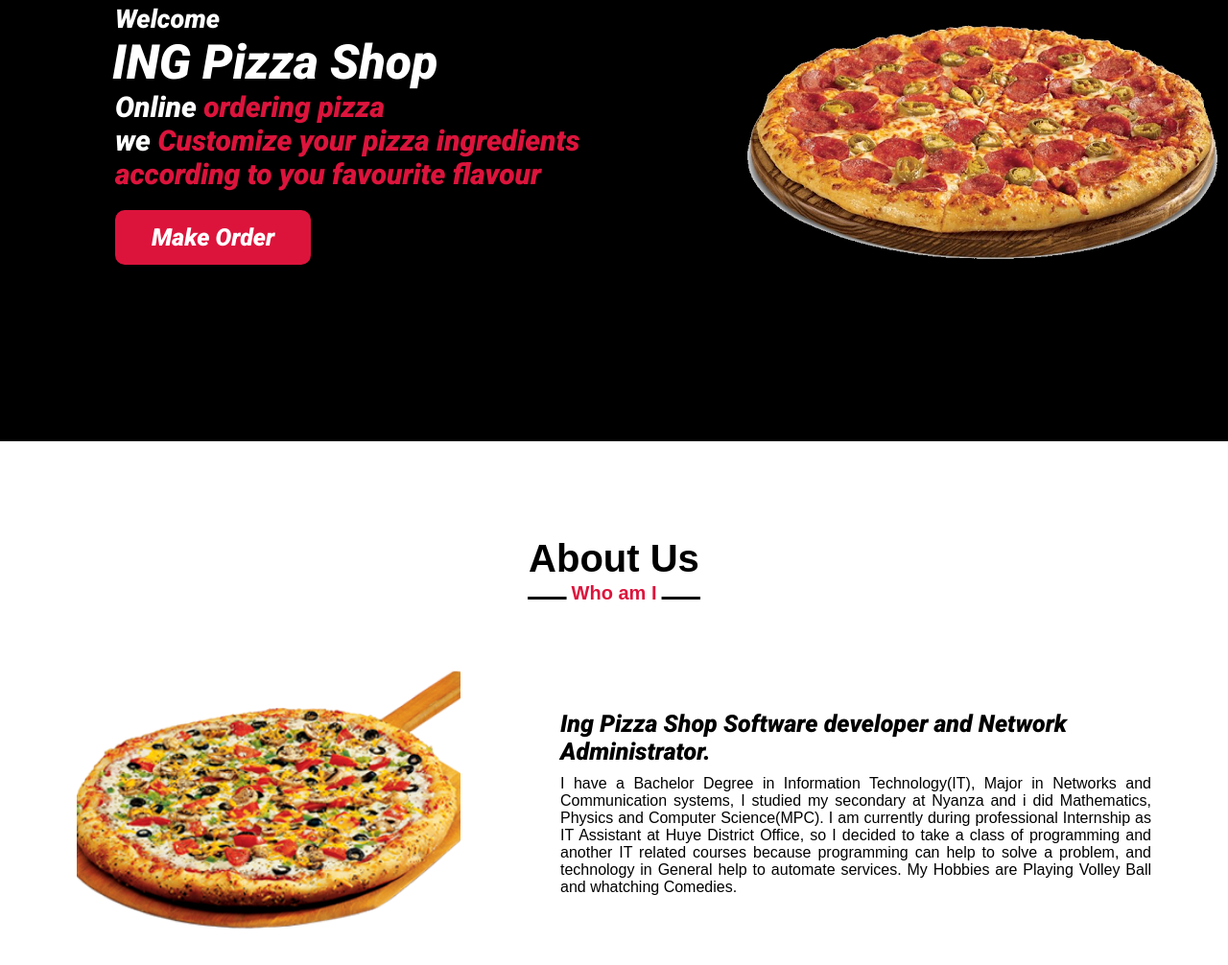
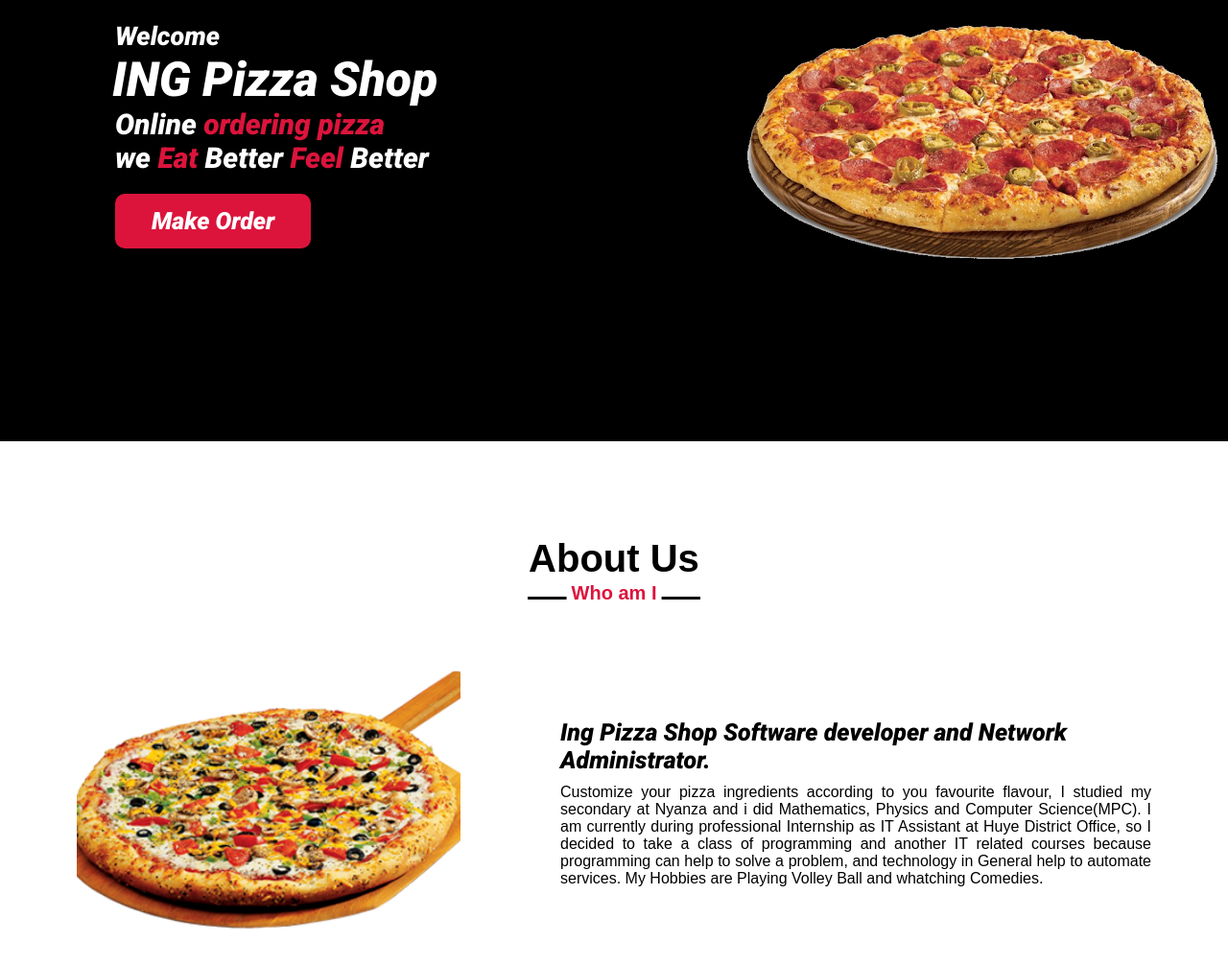
Before and after one commit to IngabireTina/IngabirePizza, a plain HTML site: page index.html in a window 1280 px wide. Shown: the part 180-1186 px from the top of the page at 96% size. Drawn offline with nearby package versions, Linux system fonts and the light colour scheme.

Commit message:
added the needed files and images

```diff
--- a/index.html
+++ b/index.html
@@ -39,7 +39,7 @@
                   <div class="text-1">Welcome</div>
                   <div class="text-2">ING Pizza Shop</div>
                   <div class="text-3">Online <span> ordering pizza<span></div>
-                  <div class="text-4">we <span>Customize your pizza ingredients<br> according to you favourite flavour</span></div>
+                  <div class="text-4">we <span>Eat </span> Better <span> Feel </span> Better </div>
                   <a href="#">Make Order</a>
              </div>
          </div>
@@ -56,7 +56,7 @@
 
                 <div class="column right">
                    <div class="text">Ing Pizza Shop <span>Software developer and Network Administrator.</span></div>
-                   <p>I have a Bachelor Degree in Information Technology(IT), Major in Networks and Communication systems,
+                   <p>Customize your pizza ingredients according to you favourite flavour,
                    I studied my secondary at Nyanza and i did Mathematics, Physics and Computer Science(MPC).
                     I am currently during professional Internship as IT Assistant at Huye District Office, so I decided to take a class of programming and another IT related courses because programming can help to solve a problem, and technology in General help to automate services.
                     My Hobbies are Playing Volley Ball and whatching Comedies.</p>
```
Also changed, not shown: images/pizzab2.jpg (added).
